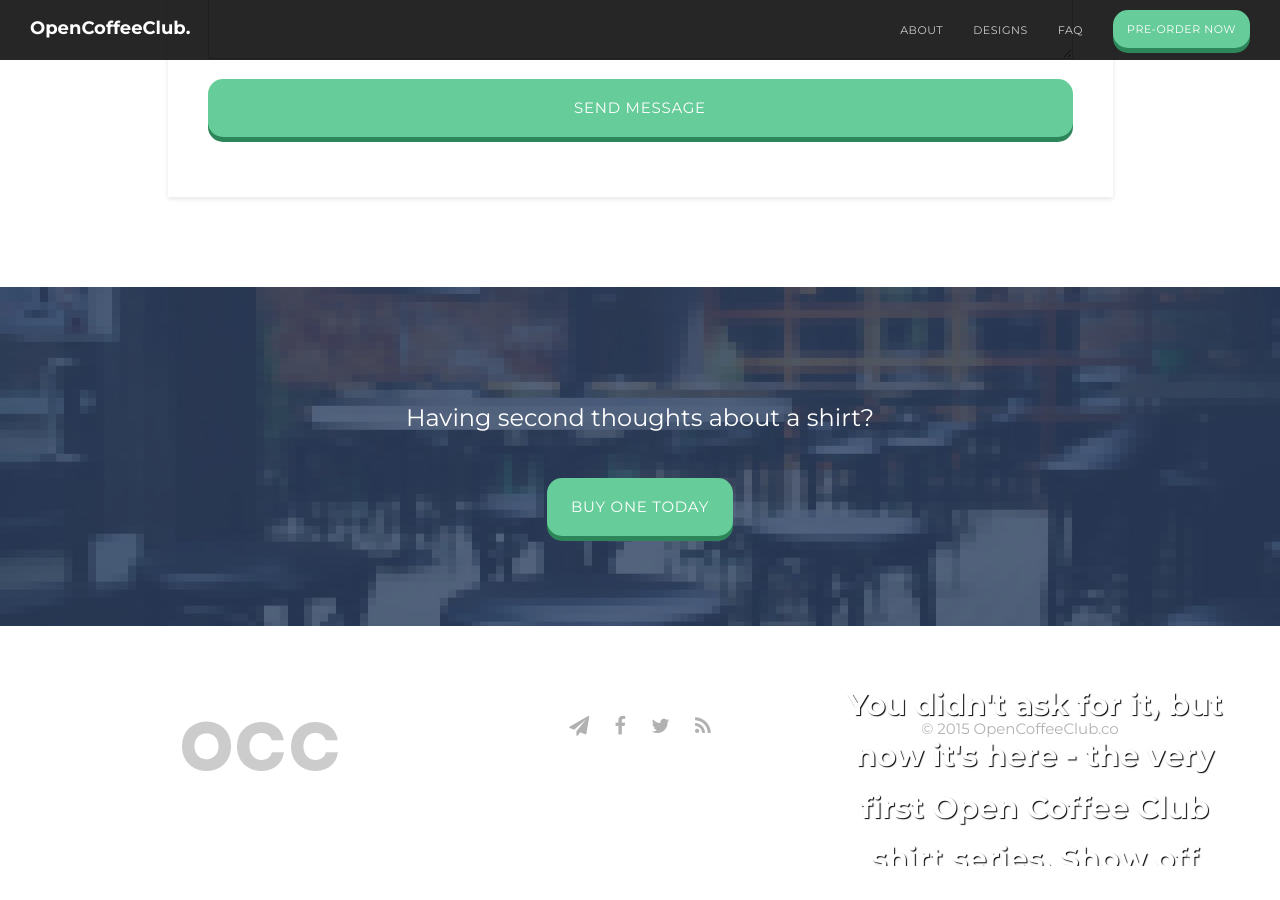
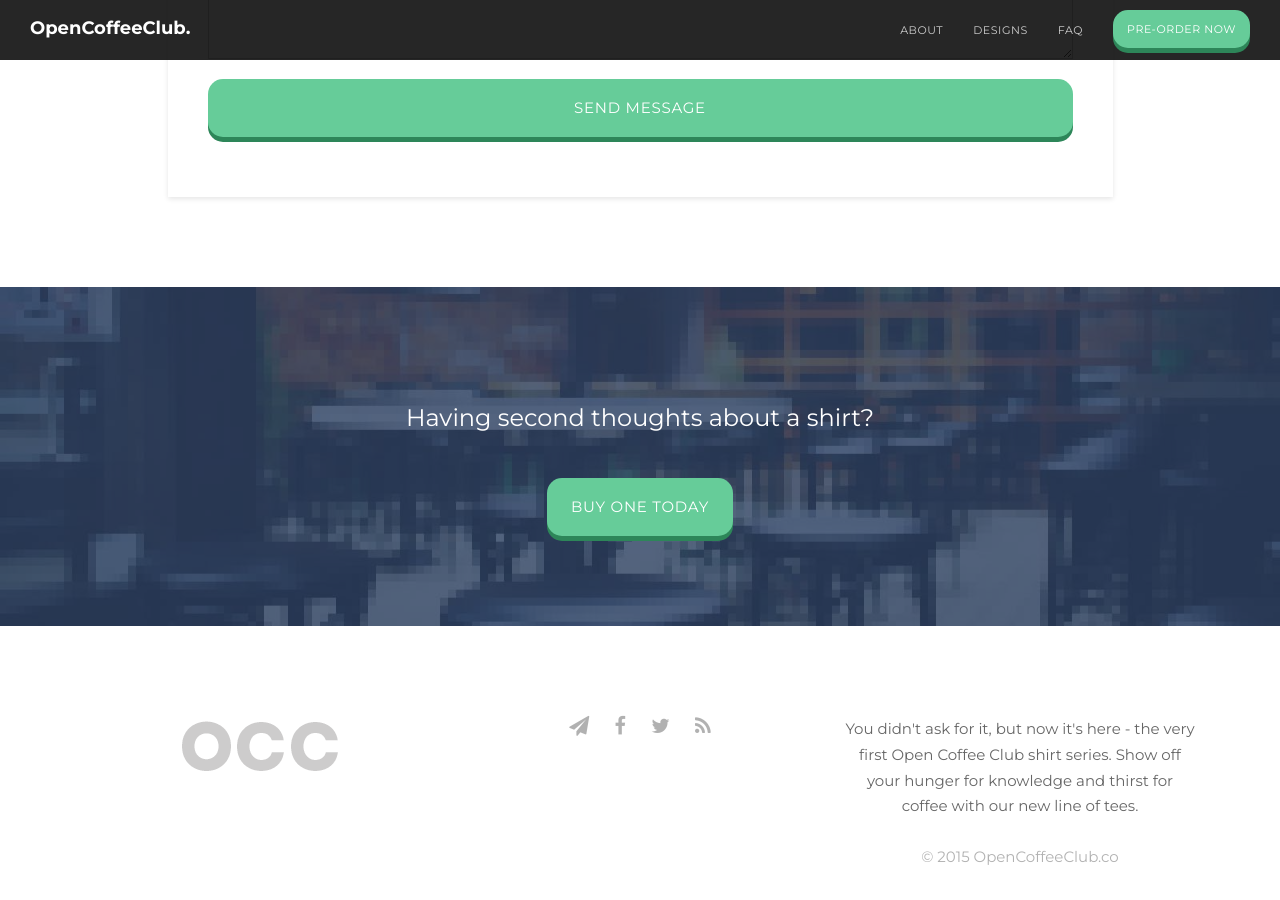
Before and after one commit to kyletaylored/opencoffeeclub, a Jekyll site: the page built from index.html, in a window 1280 px wide and 900 px high, scrolled down 4577 px. Built offline with Jekyll 4.4.1, drawn with Linux system fonts in a browser that asks for light colours; nearby versions of some CDN libraries; before the commit the page ends 5443 px from its top, so only the background shows below that.

Commit message:
Remove weird styling in footer text

```diff
--- a/_includes/footer.html
+++ b/_includes/footer.html
@@ -95,7 +95,7 @@
     </div>
 
     <div class="col-md-4">
-      <p class="text">{{ site.description }}</p>
+      <p class="">{{ site.description }}</p>
       <div class="footer-copyright">
         &copy; 2015 OpenCoffeeClub.co
       </div>
```
